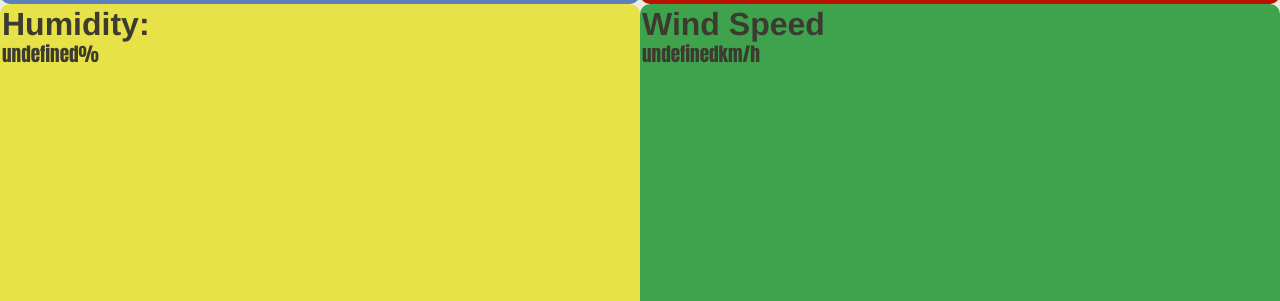
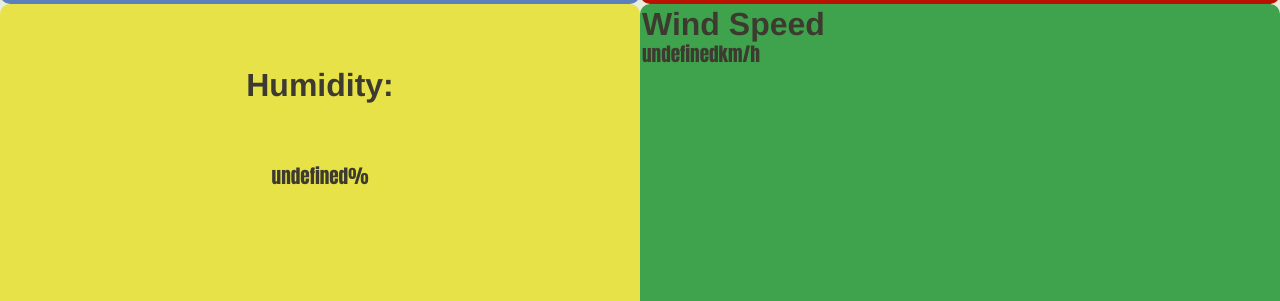
Before and after one commit to Aureatus/WeatherApp, a website built with webpack: page src/index.html in a window 1280 px wide. Shown: the part 419-720 px from the top of the page. Built offline with nearby package versions, Linux system fonts and the light colour scheme; no server answers.

Commit message:
Make .humidity a grid parent and position its children.

```diff
--- a/src/style.css
+++ b/src/style.css
@@ -13,10 +13,6 @@ h1,
 p,
 span {
   margin: 0;
-}
-
-p {
-  /*text-shadow: 0.5px 0.5px black;*/
 }
 
 .container {
@@ -158,9 +154,13 @@ form {
   background-color: #e7e247;
   border: 2px solid #e7e247;
   border-radius: 10px;
+
+  display: grid;
+  justify-items: center;
 }
 
 .humidity span {
+  align-self: center;
 }
 
 .humidity p {
```
